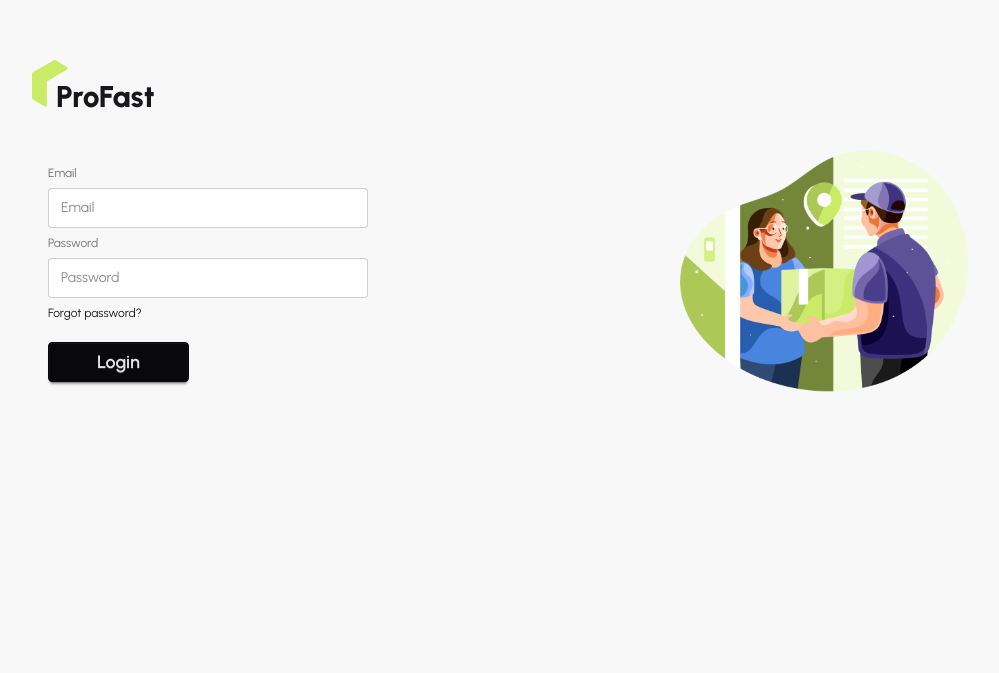
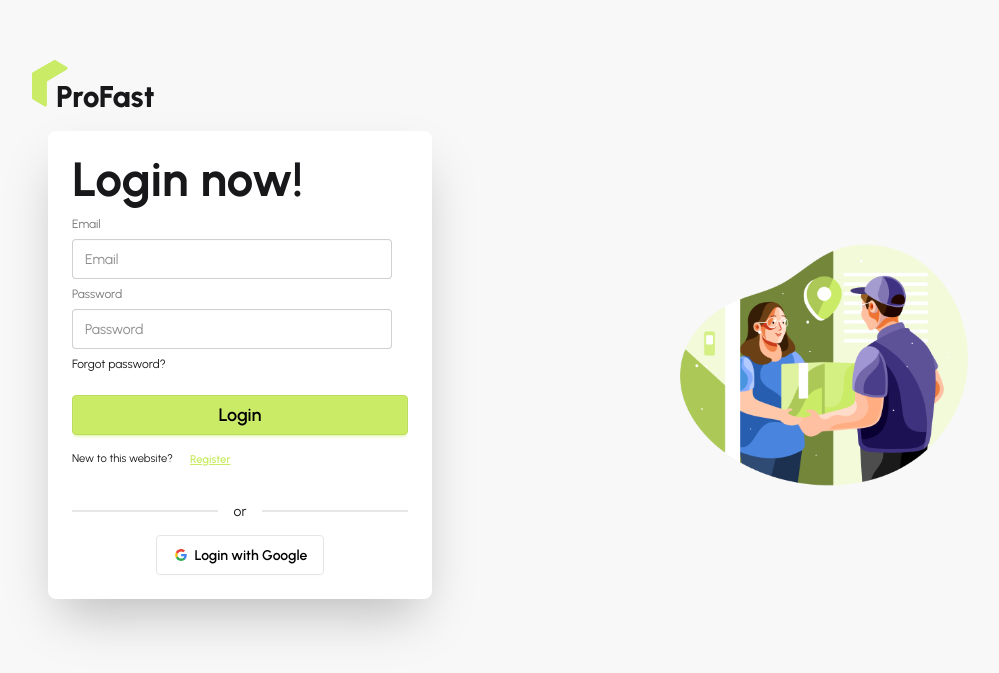
Before and after one commit to Sara-Rubaya/Profast-client, a React (Vite) app: page /login in a window 1280 px wide. Shown: the part 101-774 px from the top of the page, without its empty margins (16-1015 px from the left). Built offline with nearby package versions, Linux system fonts and the light colour scheme; no server answers.

Commit message:
added social login

```diff
--- a/src/Contexts/AuthContext/AuthProvider.jsx
+++ b/src/Contexts/AuthContext/AuthProvider.jsx
@@ -1,7 +1,9 @@
 import React, { useEffect, useState } from 'react';
 import { AuthContext } from './AuthContext';
-import { createUserWithEmailAndPassword, onAuthStateChanged, signInWithEmailAndPassword, signOut } from 'firebase/auth';
+import { createUserWithEmailAndPassword, GoogleAuthProvider, onAuthStateChanged, signInWithEmailAndPassword, signInWithPopup, signOut } from 'firebase/auth';
 import { auth } from '../../Firebase.init';
+
+const googleProvider = new GoogleAuthProvider();
 
 const AuthProvider = ({children}) => {
     const [user, setUser] = useState(null);
@@ -17,10 +19,17 @@ const AuthProvider = ({children}) => {
         return signInWithEmailAndPassword(auth, email, password)
     }
 
+    const signInWithGoogle = () =>{
+        setLoading(true);
+        return signInWithPopup(auth, googleProvider);
+    }
+
     const logOut = () =>{
         setLoading(true)
         return signOut(auth);
     }
+
+
 
     useEffect(() =>{
          const unSubscribe = onAuthStateChanged(auth, currentUser =>{
@@ -39,6 +48,7 @@ const AuthProvider = ({children}) => {
         loading,
         createUser,
         signIn,
+        signInWithGoogle,
         logOut,
 
     }
--- a/src/Pages/Authentication/Login/Login.jsx
+++ b/src/Pages/Authentication/Login/Login.jsx
@@ -1,5 +1,7 @@
 import React from 'react';
 import { useForm } from 'react-hook-form';
+import { Link } from 'react-router';
+import SocilaLogin from '../SocialLogin/SocilaLogin';
 
 const Login = () => {
     const {register, handleSubmit, formState:{errors} } = useForm();
@@ -8,7 +10,9 @@ const Login = () => {
         console.log(data)
     }
     return (
-        <div className='mx-auto h-2/3'>
+          <div className="card bg-base-100 w-full max-w-sm shrink-0 shadow-2xl ">
+      <div className="card-body">
+         <h1 className="text-5xl font-bold">Login now!</h1>
            <form onSubmit={handleSubmit(onSubmit)}>
             <fieldset className="fieldset">
           <label className="label">Email</label>
@@ -34,12 +38,14 @@ const Login = () => {
 
           <div><a className="link link-hover">Forgot password?</a></div>
 
-
+            <button className="btn btn-primary text-black mt-4 px-12 text-lg">Login</button>
 
 
         </fieldset>
-         <button className="btn btn-neutral mt-4 px-12 text-lg">Login</button>
+        <p><small>New to this website?<Link className='btn btn-link ' to="/register"><small>Register</small></Link></small></p>
            </form>
+           <SocilaLogin></SocilaLogin>
+        </div>
         </div>
     );
 };
--- a/src/Pages/Authentication/Register/Register.jsx
+++ b/src/Pages/Authentication/Register/Register.jsx
@@ -1,6 +1,8 @@
 import React from 'react';
 import { useForm } from 'react-hook-form';
 import useAuth from '../../../Hooks/useAuth';
+import { Link } from 'react-router';
+import SocilaLogin from '../SocialLogin/SocilaLogin';
 
 const Register = () => {
     const {register, handleSubmit, formState:{errors} } = useForm();
@@ -51,9 +53,11 @@ const Register = () => {
 
 
           <div><a className="link link-hover">Forgot password?</a></div>
-          <button className="btn btn-neutral mt-4">Register</button>
+          <button className="btn btn-primary text-black mt-4">Register</button>
         </fieldset>
+        <p><small>Already have an account?<Link className='btn btn-link ' to="/login"><small>Login</small></Link></small></p>
        </form>
+       <SocilaLogin></SocilaLogin>
       </div>
     </div>
 
--- /dev/null
+++ b/src/Pages/Authentication/SocialLogin/SocilaLogin.jsx
@@ -0,0 +1,30 @@
+import React from 'react';
+import useAuth from '../../../Hooks/useAuth';
+
+const SocilaLogin = () => {
+
+    const {signInWithGoogle} = useAuth();
+
+    const handleGoogleSignIn = () =>{
+          signInWithGoogle()
+          .then(result =>{
+            console.log(result.user)
+          })
+          .catch(error =>{
+            console.log(error);
+          })
+    }
+
+    return (
+        <div className='text-center'>
+            <p className='mb-4 divider'>or</p>
+            {/* Google */}
+<button onClick={handleGoogleSignIn} className="btn bg-white text-black border-[#e5e5e5]">
+  <svg aria-label="Google logo" width="16" height="16" xmlns="http://www.w3.org/2000/svg" viewBox="0 0 512 512"><g><path d="m0 0H512V512H0" fill="#fff"></path><path fill="#34a853" d="M153 292c30 82 118 95 171 60h62v48A192 192 0 0190 341"></path><path fill="#4285f4" d="m386 400a140 175 0 0053-179H260v74h102q-7 37-38 57"></path><path fill="#fbbc02" d="m90 341a208 200 0 010-171l63 49q-12 37 0 73"></path><path fill="#ea4335" d="m153 219c22-69 116-109 179-50l55-54c-78-75-230-72-297 55"></path></g></svg>
+  Login with Google
+</button>
+        </div>
+    );
+};
+
+export default SocilaLogin;
--- /dev/null
+++ b/src/Routes/PrivateRoute.jsx
@@ -0,0 +1,19 @@
+import React from 'react';
+import useAuth from '../Hooks/useAuth';
+import { Navigate } from 'react-router';
+
+const PrivateRoute = ({children}) => {
+    const {user, loading} = useAuth();
+
+    if(loading){
+        return <span className="loading loading-ring loading-xl"></span>
+    }
+
+    if(!user){
+        <Navigate to="/login"></Navigate>
+    }
+    return children;
+
+};
+
+export default PrivateRoute;
```
